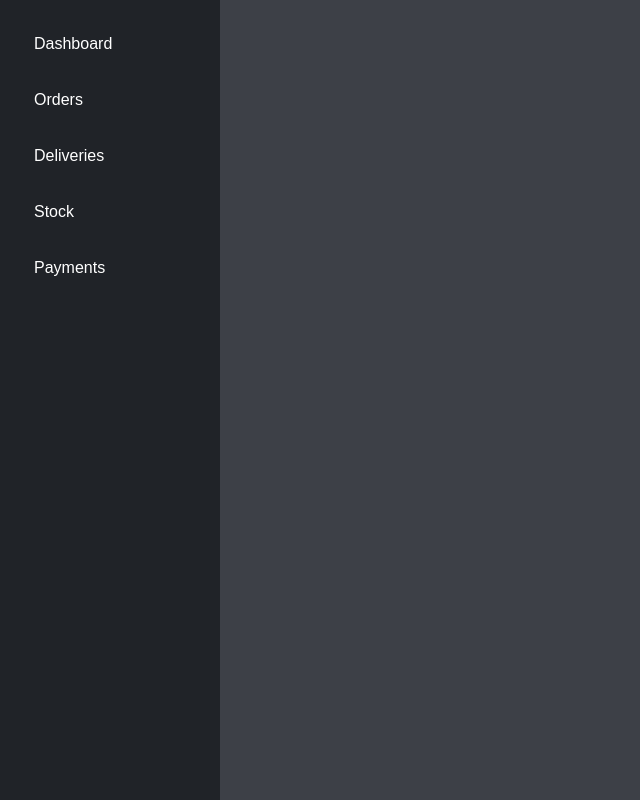
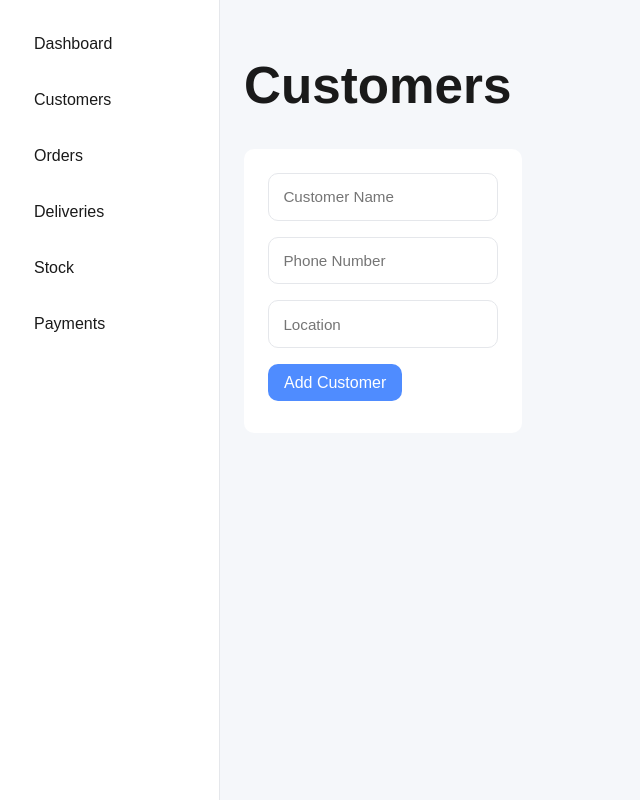
Before and after one commit to LaxmiGodara/warehouse-management-system, a React (Vite) app in the folder client/: page /customers in a window 1280 px wide. Shown: the whole page, without its empty margins (0-640 px from the left). Built offline with nearby package versions, Linux system fonts and the light colour scheme.

Commit message:
customer master module with updated light theme styling

```diff
--- a/client/src/App.css
+++ b/client/src/App.css
@@ -1,15 +1,14 @@
-/* Global CSS variables for dark theme */
 :root {
-  --bg-dark: #3d4047;
-  --bg-surface: #202328;
-  --bg-hover: #2f313a;
-  --text-primary: #ffffff;
-  --text-muted: #797c8b;
-  --accent: #4f8cff;
+  --bg-dark: #f5f7fa; /* soft main background */
+  --bg-surface: #ffffff; /* sidebar background */
+  --bg-hover: #eef1f5; /* light hover gray */
+  --bg-card: #ffffff; /* cards & inputs */
+  --text-primary: #1a1a1a; /* main text */
+  --text-muted: #6b7280; /* muted text */
+  --accent: #4f8cff; /* primary accent color */
   --radius: 10px;
 }
 
-/* Reset & base styling */
 * {
   box-sizing: border-box;
 }
@@ -21,13 +20,11 @@ body {
   font-family: "DM Sans", sans-serif;
 }
 
-/* App layout wrapper */
 .app-layout {
   display: flex;
   min-height: 100vh;
 }
 
-/* Sidebar navigation */
 .sidebar {
   width: 220px;
   background-color: var(--bg-surface);
@@ -35,15 +32,9 @@ body {
   display: flex;
   flex-direction: column;
   gap: 8px;
+  border-right: 1px solid #e5e7eb;
 }
 
-/* Main content area */
-.content {
-  flex: 1;
-  padding: 24px;
-}
-
-/* Navigation item */
 .nav-item {
   padding: 12px 14px;
   border-radius: var(--radius);
@@ -51,28 +42,29 @@ body {
   text-decoration: none;
   cursor: pointer;
   transition:
-    transform 0.1s ease,
-    background-color 0.15s ease;
+    background-color 0.15s ease,
+    transform 0.1s ease;
 }
 
-/* Hover feedback */
 .nav-item:hover {
   background-color: var(--bg-hover);
 }
 
-/* Subtle 3D press effect */
 .nav-item:active {
-  transform: scale(1.03);
+  transform: scale(1.01);
 }
 
-/* Page title styling */
+.content {
+  flex: 1;
+  padding: 24px;
+}
+
 .page-title {
   font-family: "Playfair Display", serif;
   font-size: 28px;
   font-weight: 600;
 }
 
-/* Dashboard grid */
 .dashboard-grid {
   display: grid;
   gap: 1rem;
@@ -85,63 +77,71 @@ body {
   }
 }
 
-/* Summary card */
 .summary-card {
-  background: var(--bg-surface);
+  background: var(--bg-card);
   padding: 1.5rem;
   border-radius: 12px;
   color: var(--text-primary);
+  border: 1px solid #e5e7eb;
   transition:
     transform 0.2s ease,
     box-shadow 0.2s ease;
 }
 
 .summary-card:hover {
-  letter-spacing: 0.2px;
   background-color: var(--bg-hover);
-  transform: scale(1.02);
-  box-shadow: 8px 8px 3px;
+  transform: translateY(-2px);
+  box-shadow: 0 6px 18px rgba(34, 34, 179, 0.05);
 }
 
-/* Card title */
 .card-title {
-  padding: 5px;
-  border-radius: 5px;
   font-size: 0.9rem;
   opacity: 0.7;
 }
 
-/* Card value */
 .card-value {
   font-weight: 600;
-  font-size: 0.9rem;
+  font-size: 1.2rem;
   margin-top: 0.5rem;
 }
 
 .orders input {
   display: block;
   width: 100%;
+  margin-bottom: 1rem;
+  border-radius: 8px;
   padding: 0.8rem;
-  margin-bottom: 1rem;
   background: var(--bg-card);
   border: none;
-  border-radius: 8px;
   color: var(--text-primary);
 }
 
+.orders input:focus {
+  outline: none;
+  border-color: var(--accent);
+  box-shadow: 0 4px 10px rgba(79, 140, 255, 0.3);
+}
+
 button {
-  padding: 0.8rem 1rem;
+  display: block;
+
   margin-top: 0.5rem;
+  margin-bottom: 0.5rem;
+  background: var(--accent);
+  padding: 0.5rem 0.6rem;
+  border: none;
   border-radius: 8px;
-  border: none;
-  background: var(--accent);
   color: white;
   cursor: pointer;
   transition: transform 0.15s ease;
 }
 
+button:hover {
+  box-shadow: 0 4px 10px rgba(79, 140, 255, 0.2);
+}
+
 button:active {
-  transform: scale(1.03);
+  transform: scale(1.02);
 }
 
 .order-card {
@@ -149,4 +149,79 @@ button:active {
   padding: 1rem;
   border-radius: 10px;
   margin-top: 1rem;
+  border: 1px solid #e5e7eb;
 }
+.customers {
+  max-width: 700px;
+}
+.customer-form {
+  background: var(--bg-card);
+  padding: 1.5rem;
+  border-radius: var(--radius);
+  border: 1px soild #e5e7eb;
+  margin-bottom: 2rem;
+}
+.customer-form input {
+  display: block;
+  width: 100%;
+  margin-bottom: 1rem;
+  border-radius: 5px;
+  padding: 0.9rem;
+  border-radius: var(--radius);
+  border: 1px solid #e5e7eb;
+  background: var(--bg-card);
+  color: var(--text-primary);
+  font-size: 0.95rem;
+  transition:
+    border-color 0.15s ease,
+    box-shadow 0.15s ease;
+}
+.customer-form input:focus {
+  outline: none;
+  border-color: var(--accent);
+  box-shadow: 0 4px 10px rgba(79, 140, 255, 0.15);
+}
+
+.customer-form button {
+  background: var(--accent);
+
+  padding: 0.6rem 1rem;
+  border-radius: var(--radius);
+  border: none;
+  color: white;
+  cursor: pointer;
+  transition:
+    transform 0.15s ease,
+    box-shadow 0.15s ease;
+}
+.customer-form button:hover {
+  box-shadow: 0 4px 12px rgba(79, 140, 255, 0.2);
+}
+.customer-form button:active {
+  transform: scale(1.02);
+}
+.customer-list {
+  display: flex;
+  flex-direction: column;
+  gap: 1rem;
+}
+.customer-card {
+  background: var(--bg-card);
+  padding: 1.5rem;
+  border-radius: var(--radius);
+  transition:
+    transform 0.15s ease,
+    box-shadow 0.15s ease;
+}
+.customer-card:hover {
+  transform: transition(-2px);
+  box-shadow: 0 4px 12px rgba(79, 140, 255, 0.2);
+}
+.customer-card strong {
+  font-size: 1rem;
+}
+.customer-card div {
+  font-size: 0.9rem;
+  color: var(--text-muted);
+  margin-top:0.2rem;
+}
--- a/client/src/App.jsx
+++ b/client/src/App.jsx
@@ -1,11 +1,13 @@
 import { BrowserRouter } from "react-router-dom";
 import MainLayout from "./layout/MainLayout";
 import "./App.css";
+import { useState } from "react";
 
 function App() {
+  const [customers, setCustomers] = useState([]);
   return (
     <BrowserRouter>
-      <MainLayout />
+      <MainLayout customers={customers} setCustomers={setCustomers} />
     </BrowserRouter>
   );
 }
--- a/client/src/layout/MainLayout.jsx
+++ b/client/src/layout/MainLayout.jsx
@@ -1,19 +1,19 @@
 import { Routes, Route } from "react-router-dom";
 import NavItem from "../components/NavItem";
-
 import Dashboard from "../pages/Dashboard";
-
+import Customers from "../pages/Customers";
 import Orders from "../pages/Orders";
 import Deliveries from "../pages/Deliveries";
 import Stock from "../pages/Stock";
 import Payments from "../pages/Payments";
 
-export default function MainLayout() {
+export default function MainLayout({ customers, setCustomers }) {
   return (
     <div className="app-layout">
       {/* Sidebar Navigation */}
       <aside className="sidebar">
         <NavItem to="/">Dashboard</NavItem>
+        <NavItem to="/customers">Customers</NavItem>
         <NavItem to="/orders">Orders</NavItem>
         <NavItem to="/deliveries">Deliveries</NavItem>
         <NavItem to="/stock">Stock</NavItem>
@@ -22,7 +22,13 @@ export default function MainLayout() {
       <main className="content">
         <Routes>
           <Route path="/" element={<Dashboard />} />
-          <Route path="/orders" element={<Orders />}></Route>
+          <Route
+            path="/customers"
+            element={
+              <Customers customers={customers} setCustomers={setCustomers} />
+            }
+          />
+          <Route path="/orders" element={<Orders />} />
           <Route path="/deliveries" element={<Deliveries />} />
           <Route path="/stock" element={<Stock />} />
           <Route path="/payments" element={<Payments />} />
--- /dev/null
+++ b/client/src/pages/Customers.jsx
@@ -0,0 +1,64 @@
+import { useState } from "react";
+
+function Customers({ customers, setCustomers }) {
+  const [name, setName] = useState("");
+  const [phone, setPhone] = useState("");
+  const [location, setLocation] = useState("");
+
+  const handleCreateCustomer = () => {
+    if (!name || !phone || !location) return;
+
+    const newCustomer = {
+      id: Date.now(),
+      name,
+      phone,
+      location,
+    };
+
+    setCustomers([...customers, newCustomer]);
+
+    setName("");
+    setPhone("");
+    setLocation("");
+  };
+
+  return (
+    <div className="customers">
+      <h1>Customers</h1>
+
+      <div className="customer-form">
+        <input
+          placeholder="Customer Name"
+          value={name}
+          onChange={(e) => setName(e.target.value)}
+        />
+
+        <input
+          placeholder="Phone Number"
+          value={phone}
+          onChange={(e) => setPhone(e.target.value)}
+        />
+
+        <input
+          placeholder="Location"
+          value={location}
+          onChange={(e) => setLocation(e.target.value)}
+        />
+
+        <button onClick={handleCreateCustomer}>Add Customer</button>
+      </div>
+
+      <div className="customer-list">
+        {customers.map((customer) => (
+          <div key={customer.id} className="customer-card">
+            <strong>{customer.name}</strong>
+            <div>{customer.phone}</div>
+            <div>{customer.location}</div>
+          </div>
+        ))}
+      </div>
+    </div>
+  );
+}
+
+export default Customers;
--- a/client/src/pages/Orders.jsx
+++ b/client/src/pages/Orders.jsx
@@ -2,11 +2,15 @@ import { useState } from "react";
 
 function Orders() {
   const [customerName, setCustomerName] = useState("");
-  const [items, setItems] = useState([{ product: "", quantity: 1 }]);
+  const [items, setItems] = useState([{ product: "", quantity: "", unit: "" }]);
   const [orders, setOrders] = useState([]);
 
   const handleAddItem = () => {
-    setItems([...items, { product: "", quantity: 1 }]);
+    setItems([...items, { product: "", quantity: "", unit: "" }]);
+  };
+
+  const handleDelete = (indexToDelete) => {
+    setItems(items.filter((item, index) => index !== indexToDelete));
   };
 
   const handleCreateOrder = () => {
@@ -14,42 +18,71 @@ function Orders() {
       id: Date.now(),
       customerName,
       items,
+      createdAt: new Date(),
     };
 
     setOrders([...orders, newOrder]);
 
     setCustomerName("");
-    setItems([{ product: "", quantity: 1 }]);
+    setItems([{ product: "", quantity: "", unit: "" }]);
   };
 
   return (
     <div className="orders">
       <h1>Create Order</h1>
 
-      {/* Customer Input */}
       <input
         placeholder="Customer Name"
         value={customerName}
         onChange={(e) => setCustomerName(e.target.value)}
       />
 
-      {/* Items */}
       {items.map((item, index) => (
         <div key={index} className="item-row">
-          <input placeholder="Product" value={item.product} />
-          <input type="number" min="1" value={item.quantity} />
+          <input
+            placeholder="Product"
+            value={item.product}
+            onChange={(e) => {
+              const updatedItems = [...items];
+              updatedItems[index].product = e.target.value;
+              setItems(updatedItems);
+            }}
+          />
+
+          <input
+            placeholder="Quantity"
+            type="number"
+            min="0"
+            value={item.quantity}
+            onChange={(e) => {
+              const updatedItems = [...items];
+              updatedItems[index].quantity = e.target.value;
+              setItems(updatedItems);
+            }}
+          />
+
+
+          <button onClick={() => handleDelete(index)}>Delete</button>
         </div>
       ))}
 
       <button onClick={handleAddItem}>Add Item</button>
-
       <button onClick={handleCreateOrder}>Create Order</button>
 
-      {/* Orders List */}
       <div className="orders-list">
         {orders.map((order) => (
           <div key={order.id} className="order-card">
-            {order.customerName}
+            <h3>{order.customerName}</h3>
+
+            <p>Created At: {new Date(order.createdAt).toLocaleString()}</p>
+
+            <ul>
+              {order.items.map((item, index) => (
+                <li key={index}>
+                  {item.product} - {item.quantity}
+                </li>
+              ))}
+            </ul>
           </div>
         ))}
       </div>
```
Also changed, not shown: client/src/components/OrderCard.jsx (added).
